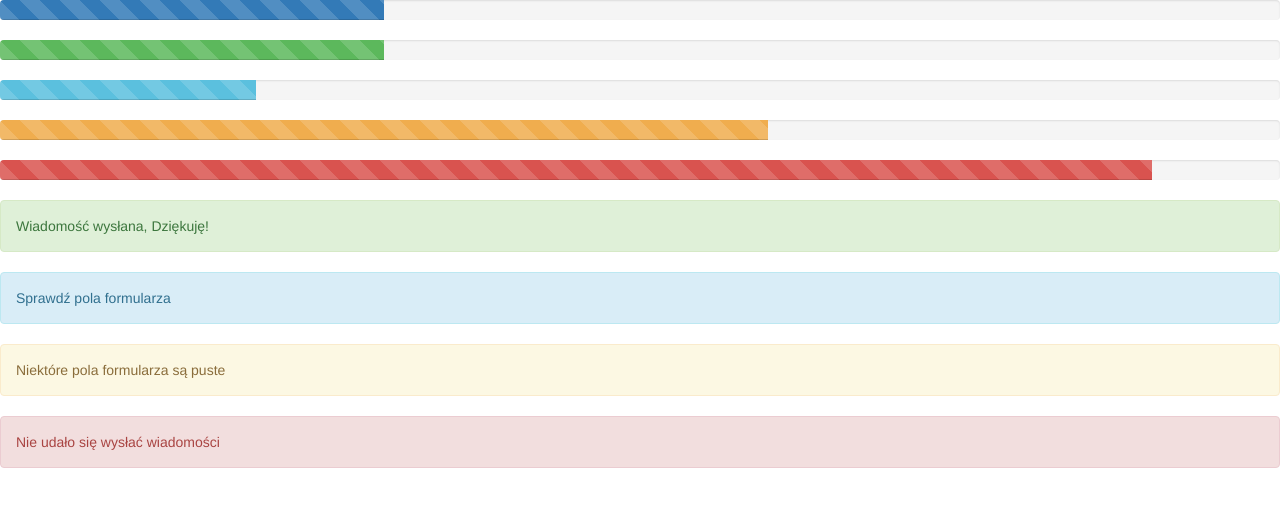
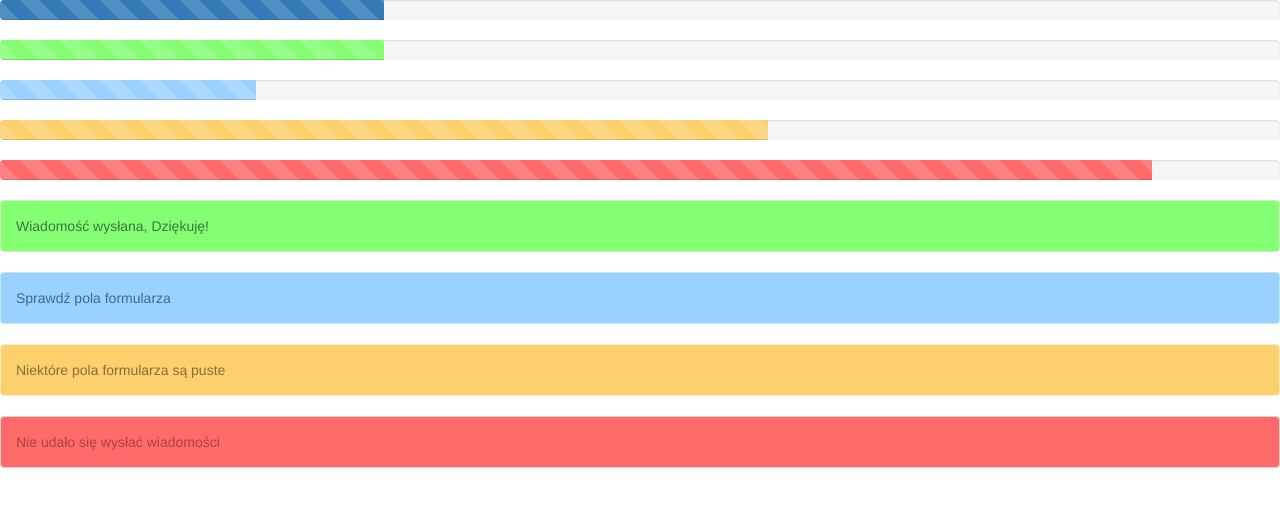
Before and after one commit to kafcok/test, a plain HTML site: page index.html in a window 1280 px wide. Drawn offline with nearby package versions, Linux system fonts and the light colour scheme.

Commit message:
dodane style

```diff
--- a/styles.css
+++ b/styles.css
@@ -1,26 +1,23 @@
-body{
+body {
     margin: 0;
 }
+
 .marg {
     margin: 20px;
 }
 
-/*.success-custom{
-    background-color: #add6c8
+.progress-bar-success, .alert-success {
+    background-color: #84ff74;
 }
 
-.info-custom{
-    background-color: #8188d1
+.progress-bar-info, .alert-info {
+    background-color: #9bd1ff;
 }
 
-.warning-custom{
-    background-color: #c3e583
+.progress-bar-warning, .alert-warning {
+    background-color: #fcd06c;
 }
 
-.danger-custom{
-    background-color: #ef8591
-}*/
-
-.success{
-    background-color: rgb(76, 255, 10)
+.progress-bar-danger, .alert-danger {
+    background-color: rgb(255, 106, 106);
 }
```
